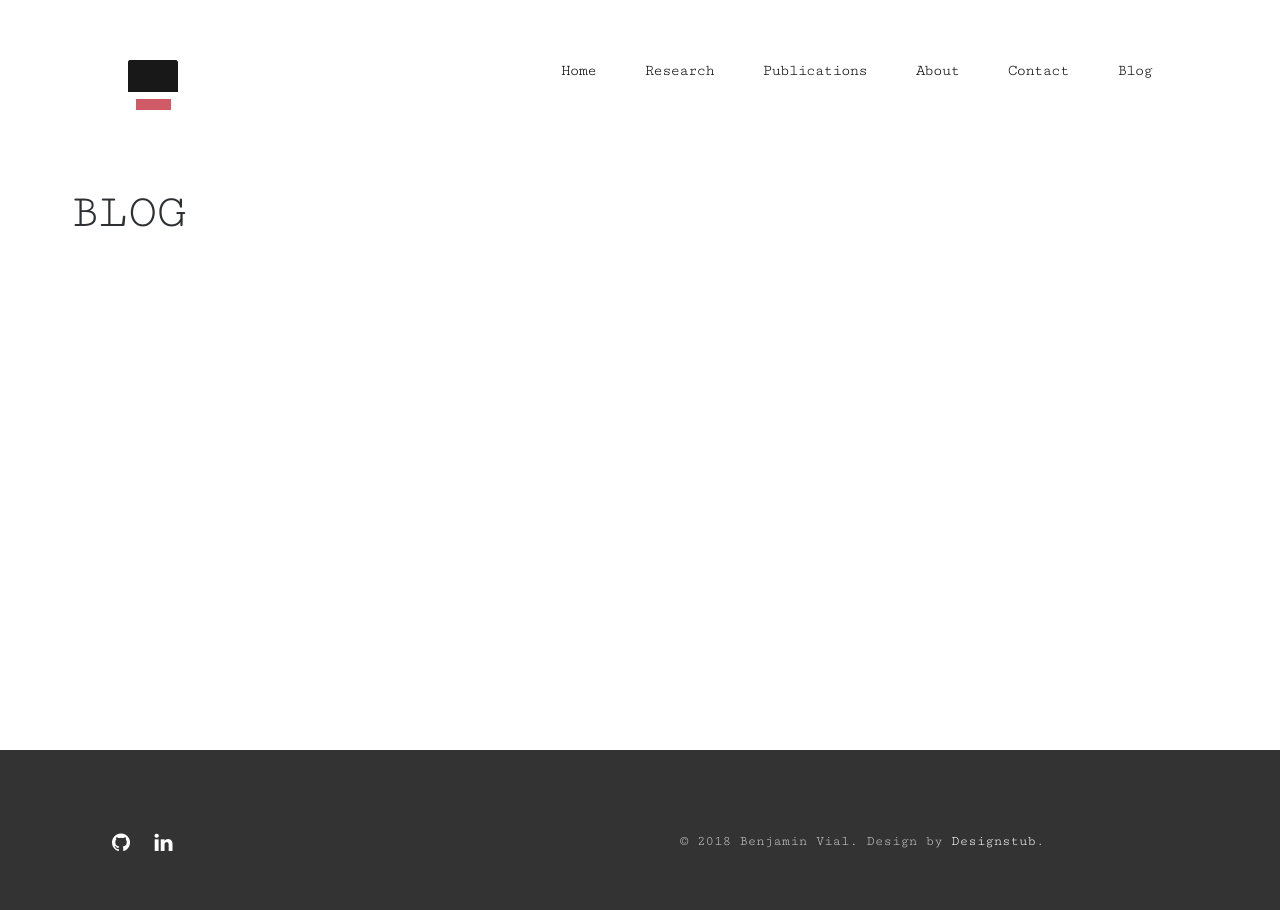
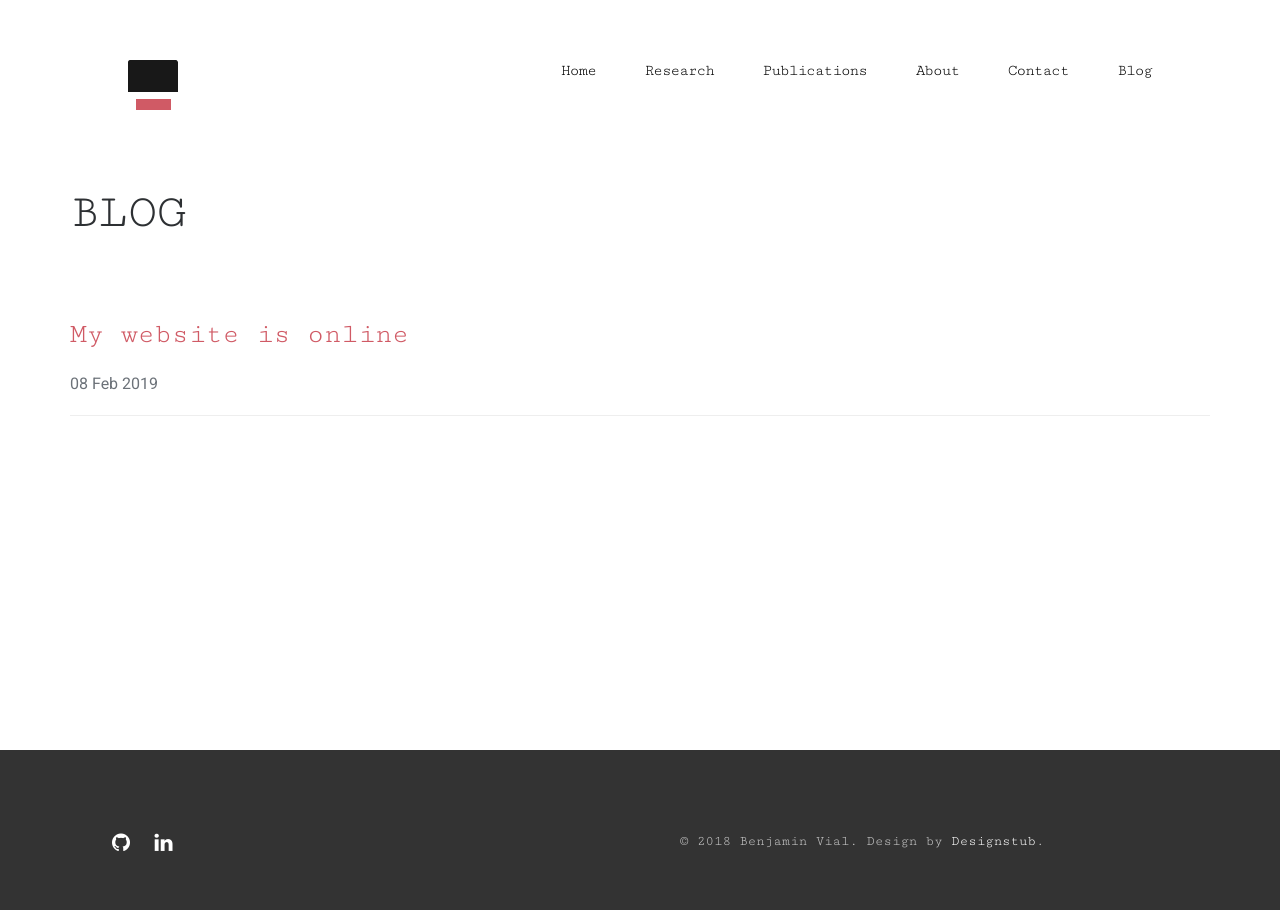
Before and after one commit to benvial/benvial.github.io, a Jekyll site: the page built from blog.md, in a window 1280 px wide. Built offline with Jekyll 4.4.1, drawn with Linux system fonts in a browser that asks for light colours; nearby versions of some CDN libraries; some web fonts are replaced; a style sheet for code colours, icons or effects is not loaded; part of the change alters nothing that is shown.

```diff
--- a/_posts/2019_02_08-Website_online.markdown
+++ b/_posts/2019-02-08-Website_online.markdown
@@ -7,4 +7,5 @@ subtitle:  	Discover more about my work
 category:   news
 ---
 
-My website is finally online! Just moved from wordpress to jekyll and github pages.
+
+Just moved from wordpress to jekyll and github pages.
```
Also changed, not shown: 1 other file.
